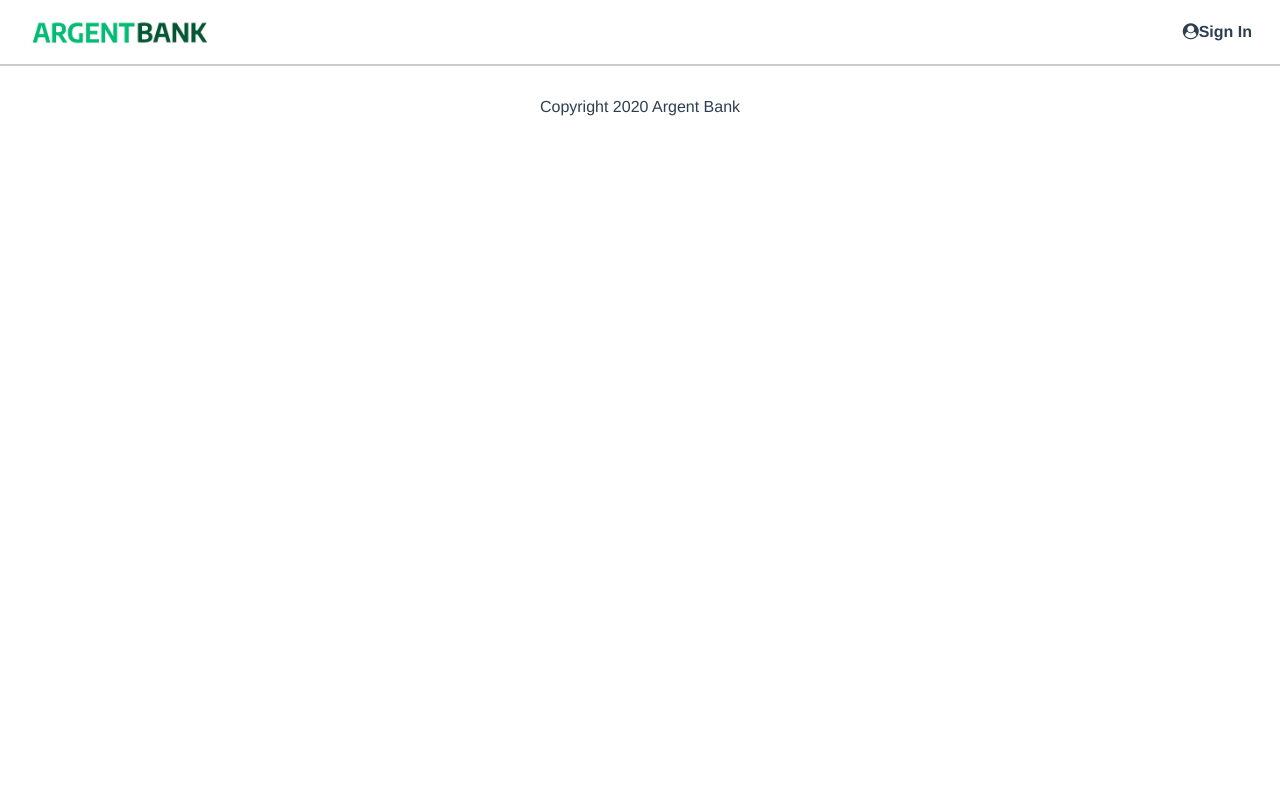
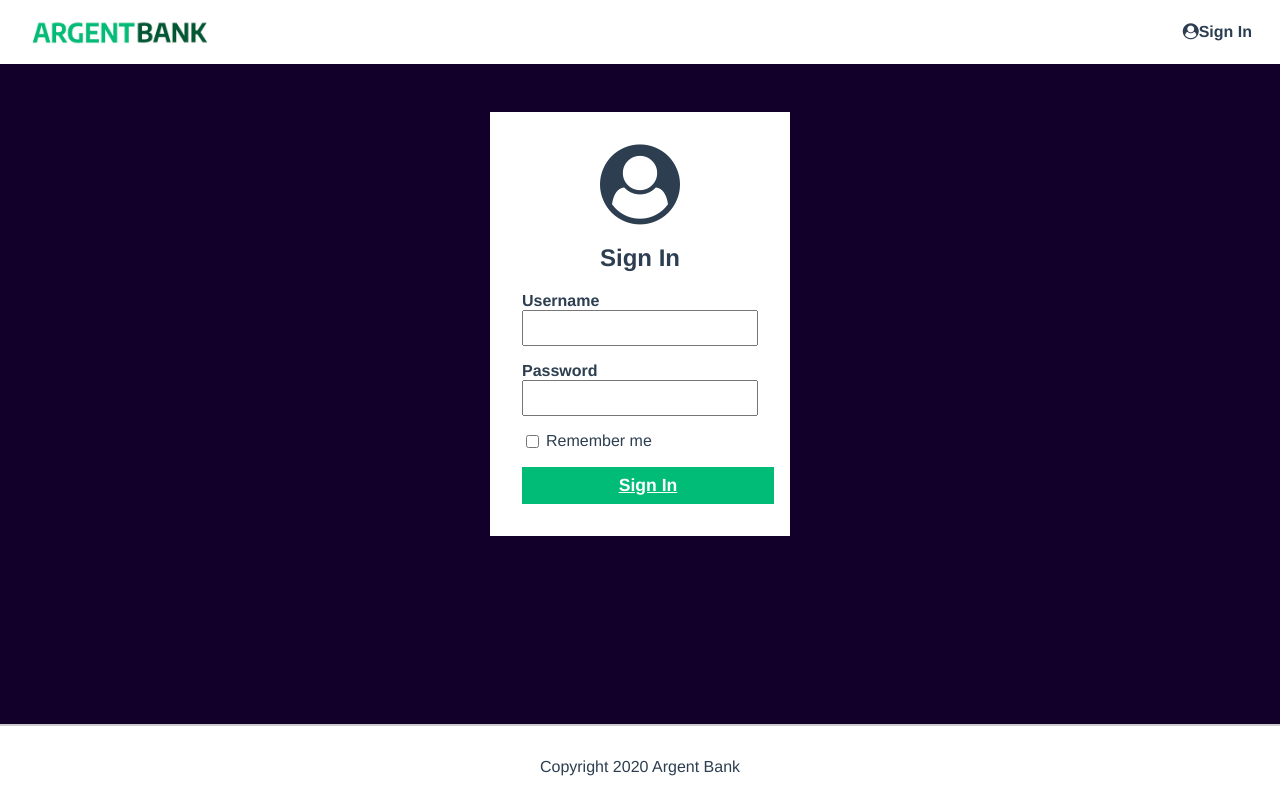
Before and after one commit to Keidaten/JeremyAlderweireldt_13_10112021, a React (Create React App) app: page /sign-in in a window 1280 px wide. Built offline with nearby package versions, Linux system fonts and the light colour scheme.

Commit message:
page : SignInPage

```diff
--- a/public/index.html
+++ b/public/index.html
@@ -6,9 +6,8 @@
 		<meta name="viewport" content="width=device-width, initial-scale=1" />
 		<meta name="description" content="Argentbank help you to manage you money" />
 		<link rel="manifest" href="%PUBLIC_URL%/manifest.json" />
+		<link rel="stylesheet" href="https://stackpath.bootstrapcdn.com/font-awesome/4.7.0/css/font-awesome.min.css" />
 		<title>Argent Bank - Home Page</title>
-		<link rel="stylesheet" href="https://stackpath.bootstrapcdn.com/font-awesome/4.7.0/css/font-awesome.min.css" />
-		<title>React App</title>
 	</head>
 	<body>
 		<noscript>You need to enable JavaScript to run this app.</noscript>
--- a/src/App.js
+++ b/src/App.js
@@ -6,6 +6,7 @@
 
 //Pages
 import HomePage from './pages/HomePage';
+import SignInPage from './pages/HomePage/SignInPage';
 
 function App() {
 	return (
@@ -13,6 +14,7 @@
 			<Header />
 			<Routes>
 				<Route path="/" element={<HomePage />}></Route>
+				<Route path="/sign-in" element={<SignInPage />}></Route>
 			</Routes>
 			<Footer />
 		</Router>
--- /dev/null
+++ b/src/pages/HomePage/SignInPage/index.jsx
@@ -0,0 +1,33 @@
+function SignInPage() {
+	return (
+		<main className="main bg-dark">
+			<section className="sign-in-content">
+				<i className="fa fa-user-circle sign-in-icon"></i>
+				<h1>Sign In</h1>
+				<form>
+					<div className="input-wrapper">
+						<label htmlFor="username">Username</label>
+						<input type="text" id="username" />
+					</div>
+					<div className="input-wrapper">
+						<label htmlFor="password">Password</label>
+						<input type="password" id="password" />
+					</div>
+					<div className="input-remember">
+						<input type="checkbox" id="remember-me" />
+						<label htmlFor="remember-me">Remember me</label>
+					</div>
+					{/* <!-- PLACEHOLDER DUE TO STATIC SITE --> */}
+					<a href="./user.html" className="sign-in-button">
+						Sign In
+					</a>
+					{/* <!-- SHOULD BE THE BUTTON BELOW --> */}
+					{/* <!-- <button className="sign-in-button">Sign In</button> --> */}
+					{/* <!--  --> */}
+				</form>
+			</section>
+		</main>
+	);
+}
+
+export default SignInPage;
--- a/src/style/css/main.css
+++ b/src/style/css/main.css
@@ -8,6 +8,9 @@
 
 body {
 	margin: 0;
+}
+
+#root {
 	display: flex;
 	flex-direction: column;
 	min-height: 100vh;
```
